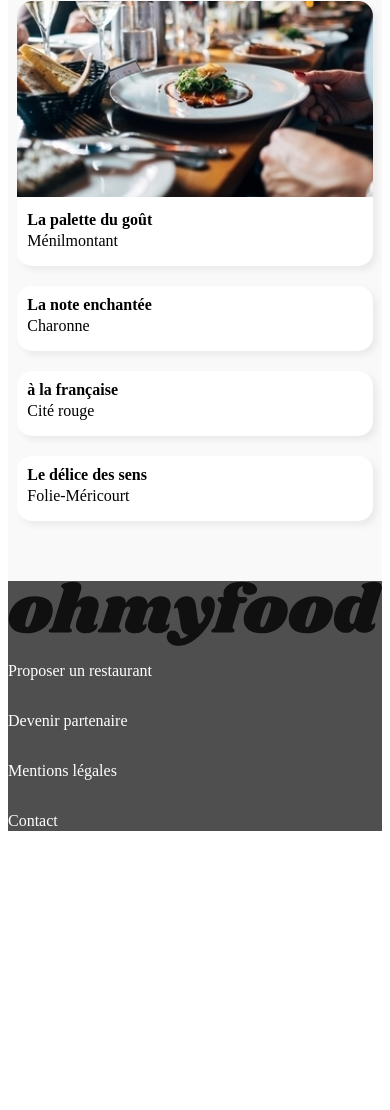
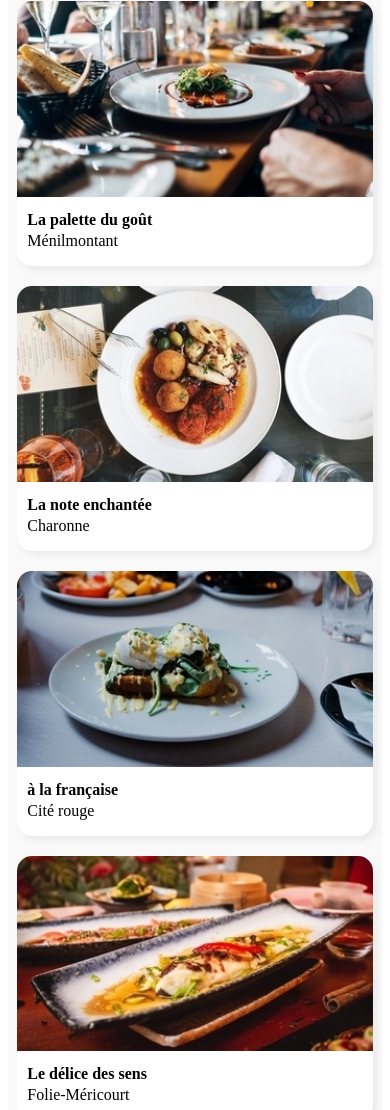
Before and after one commit to lightomega/AlexandreSouville_3_15112020, a plain HTML site: page index.html in a window 390 px wide. Shown: the part 883-1993 px from the top of the page. Before the commit the page ends 1722 px from the top, so only its background shows below. Drawn offline with Linux system fonts and the light colour scheme.

Commit message:
HTML
ajout de toutes les images de la page d'accueil, correction du zoom/dézoom mobile sur les autres pages ainsi que du logo

```diff
--- a/index.html
+++ b/index.html
@@ -43,14 +43,29 @@
                     <p class="restaurant-aperçu__ville">Ménilmontant</p>
                 </div>
                 <div class="restaurant-aperçu">
+                    <picture>
+                        <source media="(max-width: 530px)" srcset="images/restaurants/restaurant-2.jpg">
+
+                        <img src="images/restaurants/restaurant-2.jpg" alt="La-palette-du-gout">
+                    </picture>
                     <h4 class="restaurant-aperçu__titre">La note enchantée</h4>
                     <p class="restaurant-aperçu__ville">Charonne</p>
                 </div>
                 <div class="restaurant-aperçu">
+                    <picture>
+                        <source media="(max-width: 530px)" srcset="images/restaurants/restaurant-3.jpg">
+
+                        <img src="images/restaurants/restaurant-3.jpg" alt="La-palette-du-gout">
+                    </picture>
                     <h4 class="restaurant-aperçu__titre">à la française</h4>
                     <p class="restaurant-aperçu__ville">Cité rouge</p>
                 </div>
                 <div class="restaurant-aperçu">
+                    <picture>
+                        <source media="(max-width: 530px)" srcset="images/restaurants/restaurant-4.jpg">
+
+                        <img src="images/restaurants/restaurant-4.jpg" alt="La-palette-du-gout">
+                    </picture>
                     <h4 class="restaurant-aperçu__titre">Le délice des sens</h4>
                     <p class="restaurant-aperçu__ville">Folie-Méricourt</p>
                 </div>
--- a/style.css
+++ b/style.css
@@ -49,7 +49,7 @@ header{
     width: 90%;
     height: 70px;
     background-color: #EEEEEE;
-    box-shadow: 3px 3px 40px #F9F9F9;
+    box-shadow: 4px 4px 6px #EAEAEA;
     border-radius: 15px;
 }
 #restaurants{
```
Also changed, not shown: a_la_française.html (+2 -1 lines), la_note_enchantée.html (+2 -1 lines), la_palette_du_gout.html (+2 -1 lines), le_delice_des_sens.html (+2 -1 lines), images/restaurants/restaurant-2.jpg (added), images/restaurants/restaurant-3.jpg (added), images/restaurants/restaurant-4.jpg (added).
